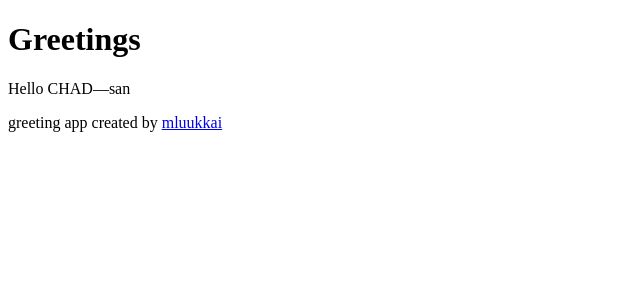
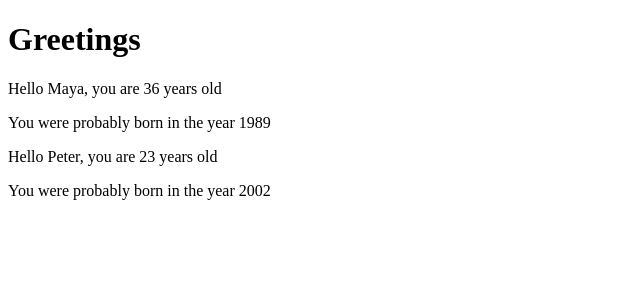
Before and after one commit to DimiK1337/Full_Stack_Web_Dev_Open_Uni, a React (Vite) app in the folder part1/a/introdemo/: page / in a window 1280 px wide. Shown: the top 300 px of the page, without its empty margins (0-640 px from the left). Built offline with nearby package versions, Linux system fonts and the light colour scheme.

Commit message:
INTRODEMO: Props destructuring

```diff
--- a/part1/a/introdemo/src/App.jsx
+++ b/part1/a/introdemo/src/App.jsx
@@ -1,30 +1,28 @@
-const Hello = (props) => {
-  console.log(props);
+const Hello = ({ name, age }) => {
+
+  const bornYear =  () => new Date().getFullYear() - age;
+
   return (
     <div>
-      <p>Hello {props.name}</p>
-    </div>
-  )
-}
-
-const Footer = () => {
-  return (
-    <div>
-      greeting app created by <a href='https://github.com/mluukkai'>mluukkai</a>
+      <p>
+        Hello {name}, you are {age} years old
+      </p>
+      <p>You were probably born in the year {bornYear()}</p>
     </div>
   )
 }
 
 const App = () => {
-  const age = 10 + 2;
+  const name = 'Peter'
+  const age = 23
+
   return (
-    <>
+    <div>
       <h1>Greetings</h1>
-      <Hello name="CHAD—san" age={age}/>
-      <Footer />
-    </>
+      <Hello name="Maya" age={26 + 10} />
+      <Hello name={name} age={age} />
+    </div>
   )
 }
 
-
 export default App;
```
